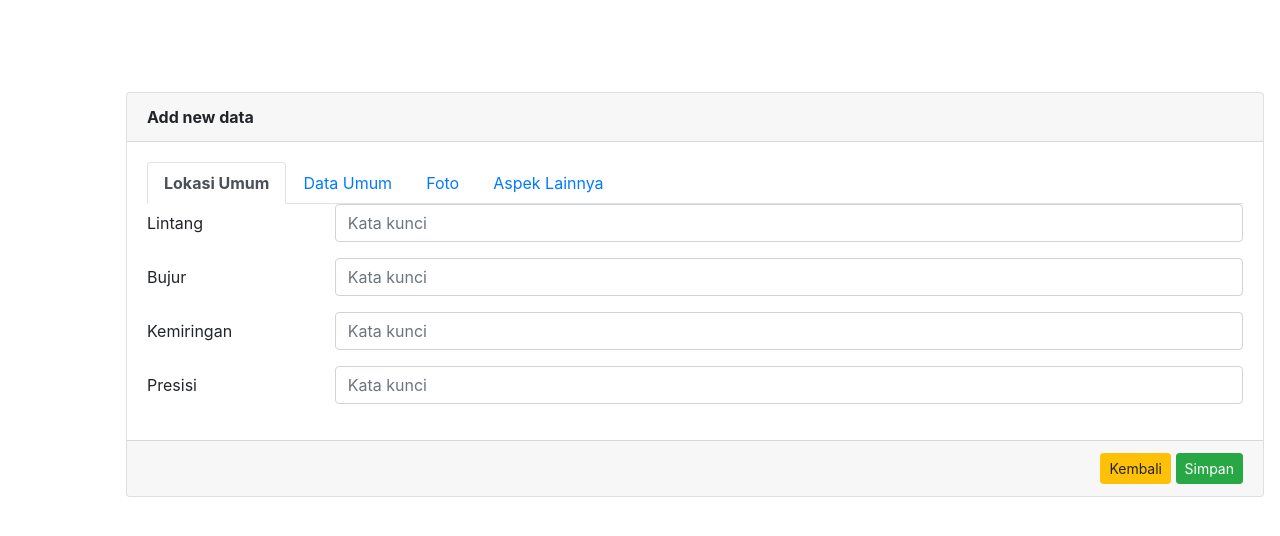
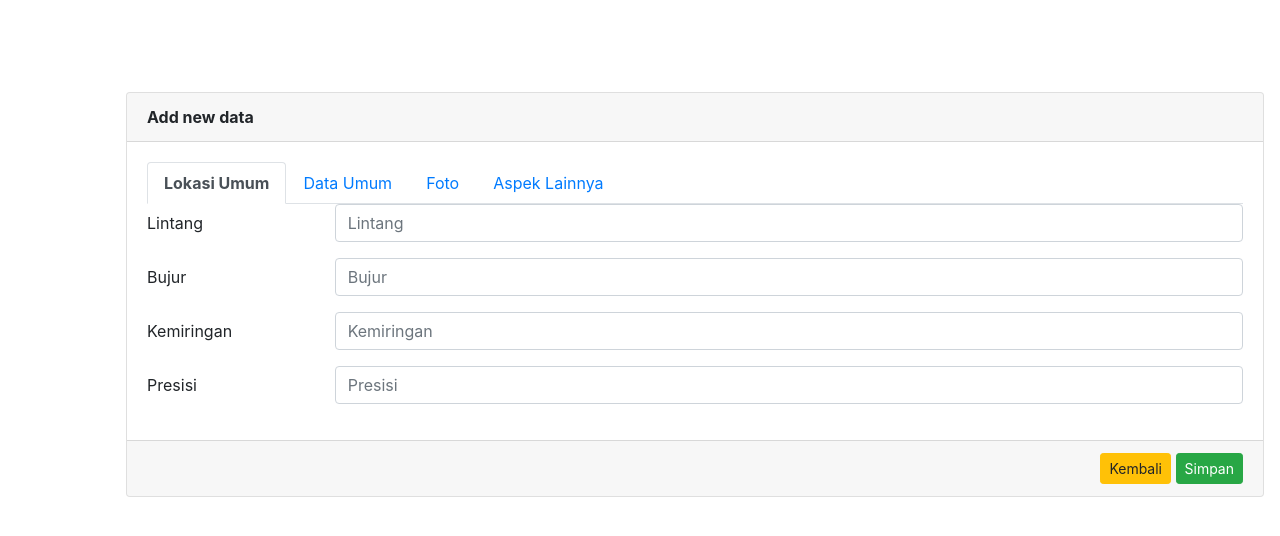
Before and after one commit to ikaliana/rlth, a PHP site: the page made by app/views/data/add.php in a window 1280 px wide. Shown: the top 536 px of the page. Run offline with PHP 8.4, Linux system fonts and the light colour scheme; the template is opened without the code that fills it, so the values that code supplies are empty; some libraries are stand-ins or nearby versions.

Commit message:
minor changes

```diff
--- a/app/views/data/add.php
+++ b/app/views/data/add.php
@@ -34,25 +34,25 @@
 													<div class="form-group row">
 														<label for="keyword" class="col-md-2 col-form-label">Lintang</label>
 														<div class="col-md-10">
-															<input type="text" class="form-control" placeholder="Kata kunci" name="lokasi-lokasi_longitude" />
+															<input type="text" class="form-control" placeholder="Lintang" name="lokasi-lokasi_longitude" />
 														</div>
 													</div>
 													<div class="form-group row">
 														<label for="keyword" class="col-md-2 col-form-label">Bujur</label>
 														<div class="col-md-10">
-															<input type="text" class="form-control" placeholder="Kata kunci" name="lokasi-lokasi_latitude" />
+															<input type="text" class="form-control" placeholder="Bujur" name="lokasi-lokasi_latitude" />
 														</div>
 													</div>
 													<div class="form-group row">
 														<label for="keyword" class="col-md-2 col-form-label">Kemiringan</label>
 														<div class="col-md-10">
-															<input type="text" class="form-control" placeholder="Kata kunci" name="lokasi-lokasi_altitude" />
+															<input type="text" class="form-control" placeholder="Kemiringan" name="lokasi-lokasi_altitude" />
 														</div>
 													</div>
 													<div class="form-group row">
 														<label for="keyword" class="col-md-2 col-form-label">Presisi</label>
 														<div class="col-md-10">
-															<input type="text" class="form-control" placeholder="Kata kunci" name="lokasi-lokasi_precision" />
+															<input type="text" class="form-control" placeholder="Presisi" name="lokasi-lokasi_precision" />
 														</div>
 													</div>
 												</div>
@@ -60,7 +60,7 @@
 													<div class="form-group row">
 														<label for="keyword" class="col-md-2 col-form-label">Nama</label>
 														<div class="col-md-10">
-															<input type="text" class="form-control" placeholder="Kata kunci" name="umum-nama" />
+															<input type="text" class="form-control" placeholder="Nama" name="umum-nama" />
 														</div>
 													</div>
 													<div class="form-group row">
@@ -74,13 +74,13 @@
 													<div class="form-group row">
 														<label for="keyword" class="col-md-2 col-form-label">Nomor KTP</label>
 														<div class="col-md-10">
-															<input type="text" class="form-control" placeholder="Kata kunci" name="umum-no_ktp" />
+															<input type="text" class="form-control" placeholder="Nomor KTP" name="umum-no_ktp" />
 														</div>
 													</div>
 													<div class="form-group row">
 														<label for="keyword" class="col-md-2 col-form-label">Umur</label>
 														<div class="col-md-10">
-															<input type="text" class="form-control" placeholder="Kata kunci" name="umum-umur" />
+															<input type="text" class="form-control" placeholder="Umur" name="umum-umur" />
 														</div>
 													</div>
 													<div class="form-group row">
@@ -108,13 +108,13 @@
 													<div class="form-group row">
 														<label for="keyword" class="col-md-2 col-form-label">Nomor Kartu Keluarga</label>
 														<div class="col-md-10">
-															<input type="text" class="form-control" placeholder="Kata kunci" name="umum-no_kk" />
+															<input type="text" class="form-control" placeholder="Nomor Kartu Keluarga" name="umum-no_kk" />
 														</div>
 													</div>
 													<div class="form-group row">
 														<label for="keyword" class="col-md-2 col-form-label">Jumlah Kepala Keluarga</label>
 														<div class="col-md-10">
-															<input type="text" class="form-control" placeholder="Kata kunci" name="umum-jumlah_kk" />
+															<input type="text" class="form-control" placeholder="Jumlah Kepala Keluarga" name="umum-jumlah_kk" />
 														</div>
 													</div>
 													<div class="form-group row">
@@ -337,13 +337,13 @@
 													<div class="form-group row">
 														<label for="keyword" class="col-md-2 col-form-label">Luas Rumah (M<sup>2</sup>)</label>
 														<div class="col-md-10">
-															<input type="text" class="form-control" placeholder="Kata kunci" name="bangunan-luas_rumah" />
+															<input type="text" class="form-control" placeholder="Luas Rumah" name="bangunan-luas_rumah" />
 														</div>
 													</div>
 													<div class="form-group row">
 														<label for="keyword" class="col-md-2 col-form-label">Jumlah Penghuni (Orang)</label>
 														<div class="col-md-10">
-															<input type="text" class="form-control" placeholder="Kata kunci" name="bangunan-jumlah_penghuni" />
+															<input type="text" class="form-control" placeholder="Jumlah Penghuni" name="bangunan-jumlah_penghuni" />
 														</div>
 													</div>
 													<div class="form-group row">
@@ -399,7 +399,7 @@
 										</div>
 										<div class="card-footer text-right">
 											<input type="hidden" name="action" value="add" />
-											<a href="javascript:window.top.close();" class="btn btn-sm btn-warning">Kembali</a>
+											<a href="javascript:window.history.back();" class="btn btn-sm btn-warning">Kembali</a>
 											<input type="submit" name="btnSimpan" value="Simpan" class="btn btn-sm btn-success" />
 										</div>
 									</div>
--- a/app/views/general/footer.php
+++ b/app/views/general/footer.php
@@ -21,7 +21,7 @@
 			<div class="panel-footer text-center">
 				<?php if($tpl['active_menu'] == "pencarian") { ?>
 				<a target="_blank" href="<?php echo site_url('data/detail'); ?>/{ID}" class="btn btn-default btn-sm map-popup-btn-detail" role="button" data-id="{ID}">Detail</a>
-				<a href="#{ID}" class="btn btn-default btn-sm map-popup-btn-cetak{BSPS}" role="button" data-id="{ID}">Cetak Proposal</a>
+				<a href="<?php echo site_url('data/cetak'); ?>/{ID}" class="btn btn-default btn-sm map-popup-btn-cetak{BSPS}" role="button" data-id="{ID}">Cetak Proposal</a>
 				<?php } else if($tpl['active_menu'] == "data") { ?>
 				<a target="_blank" href="<?php echo site_url('data/edit'); ?>/{ID}" class="btn btn-default btn-sm map-popup-btn-detail" role="button" data-id="{ID}">Edit</a>
 				<?php } ?>
--- a/app/views/general/general_js.php
+++ b/app/views/general/general_js.php
@@ -61,6 +61,10 @@
 				popupContent = popupContent.replace("{PEKERJAAN}",feature.properties.sektor);
 				popupContent = popupContent.replace("{DESA}",feature.properties.desa);
 				popupContent = popupContent.replace("{ID}",feature.properties.id);
+				popupContent = popupContent.replace("{ID}",feature.properties.id);
+				popupContent = popupContent.replace("{ID}",feature.properties.id);
+				popupContent = popupContent.replace("{ID}",feature.properties.id);
+
 
 				if(feature.properties.bsps == "0")
 					popupContent = popupContent.replace("{BSPS}", " d-none");
```
